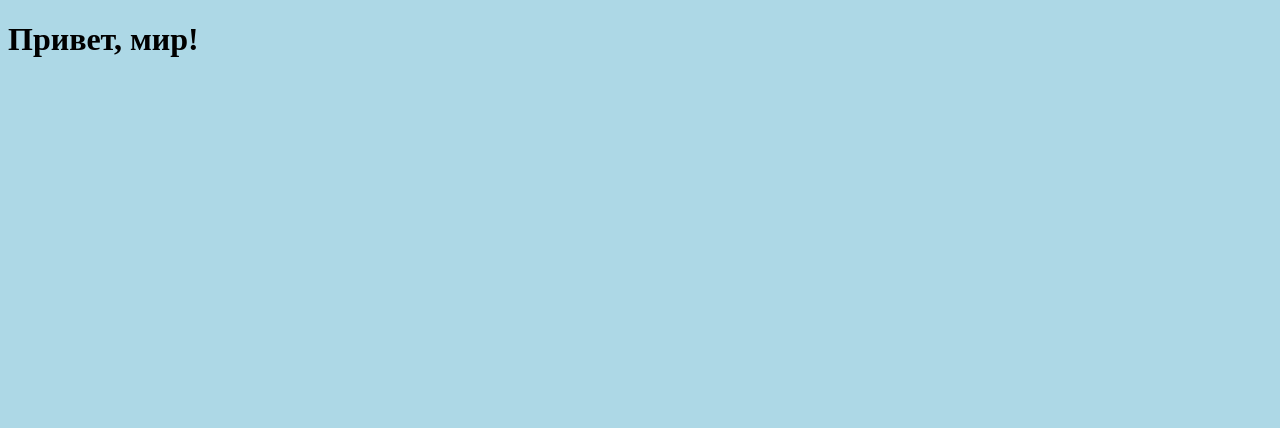
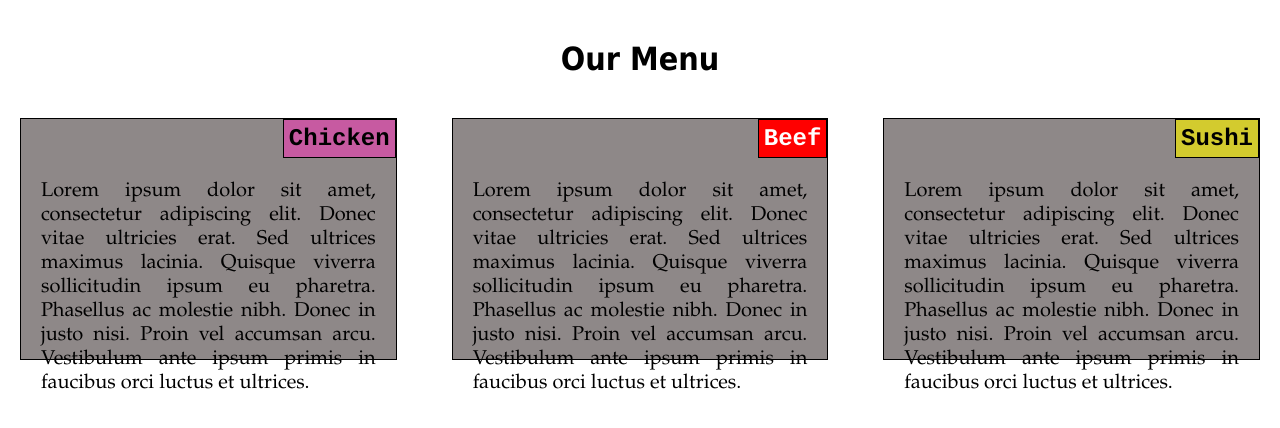
Before and after one commit to Ramzkeks/module2-solution, a plain HTML site: page index.html in a window 1280 px wide. Drawn offline with Linux system fonts and the light colour scheme.

Commit message:
Update index.html

```diff
--- a/index.html
+++ b/index.html
@@ -1,34 +1,67 @@
 <!DOCTYPE html>
 <html>
 <head>
-  <title>Мой сайт</title>
+  <title>Restaurant</title>
   <style>
-    /* Стили для десктопной версии (ширина >= 992px) */
-    @media (min-width: 992px) {
-      /* Ваши стили для десктопной версии */
-      body {
-        background-color: lightblue;
-      }
+    body {
+      font-family: Garamond, sans-serif;
+      margin: 0;
+      padding: 0;
     }
-
-    /* Стили для планшетной версии (ширина между 768px и 991px) */
-    @media (min-width: 768px) and (max-width: 991px) {
-      /* Ваши стили для планшетной версии */
-      body {
-        background-color: lightgreen;
-      }
+    h1 {
+      font-family: "Tahoma", Arial, sans-serif;
+      text-align: center;
+      margin-top: 40px;
     }
-
-    /* Стили для мобильной версии (ширина <= 767px) */
-    @media (max-width: 767px) {
-      /* Ваши стили для мобильной версии */
-      body {
-        background-color: lightpink;
-      }
+    .container {
+      display: flex;
+      justify-content: space-between;
+      gap: 55px;
+      margin: 20px;
+      margin-top: 40px;
+    }
+    .section {
+      flex: 0 1 calc(33.33% - 20px);
+      padding: 20px;
+      height: 200px;
+      background-color: rgb(142, 136, 136);
+      border: 1px solid black;
+      position: relative;
+    }
+    .section h2 {
+      margin: 0;
+      position: absolute;
+      top: 0;
+      right: 0;
+      padding: 5px;
+      background-color: lightgreen;
+      color: white;
+      border: 1px solid black;
+      font-family: "Courier", Arial, sans-serif;
+    }
+    .section p {
+      margin-top: 40px;
+      font-size: 20px;
+      text-align: justify;
     }
   </style>
 </head>
 <body>
-  <h1>Привет, мир!</h1>
+  <h1>Our Menu</h1>
+
+  <div class="container">
+    <div class="section">
+      <h2 style="background-color: rgb(199, 90, 161); color: black;">Chicken</h2>
+      <p>Lorem ipsum dolor sit amet, consectetur adipiscing elit. Donec vitae ultricies erat. Sed ultrices maximus lacinia. Quisque viverra sollicitudin ipsum eu pharetra. Phasellus ac molestie nibh. Donec in justo nisi. Proin vel accumsan arcu. Vestibulum ante ipsum primis in faucibus orci luctus et ultrices.</p>
+    </div>
+    <div class="section">
+      <h2 style="background-color: red; color: white;">Beef</h2>
+      <p>Lorem ipsum dolor sit amet, consectetur adipiscing elit. Donec vitae ultricies erat. Sed ultrices maximus lacinia. Quisque viverra sollicitudin ipsum eu pharetra. Phasellus ac molestie nibh. Donec in justo nisi. Proin vel accumsan arcu. Vestibulum ante ipsum primis in faucibus orci luctus et ultrices.</p>
+    </div>
+    <div class="section">
+      <h2 style="background-color: rgb(211, 203, 46); color: black;">Sushi</h2>
+      <p>Lorem ipsum dolor sit amet, consectetur adipiscing elit. Donec vitae ultricies erat. Sed ultrices maximus lacinia. Quisque viverra sollicitudin ipsum eu pharetra. Phasellus ac molestie nibh. Donec in justo nisi. Proin vel accumsan arcu. Vestibulum ante ipsum primis in faucibus orci luctus et ultrices.</p>
+    </div>
+  </div>
 </body>
 </html>
```
